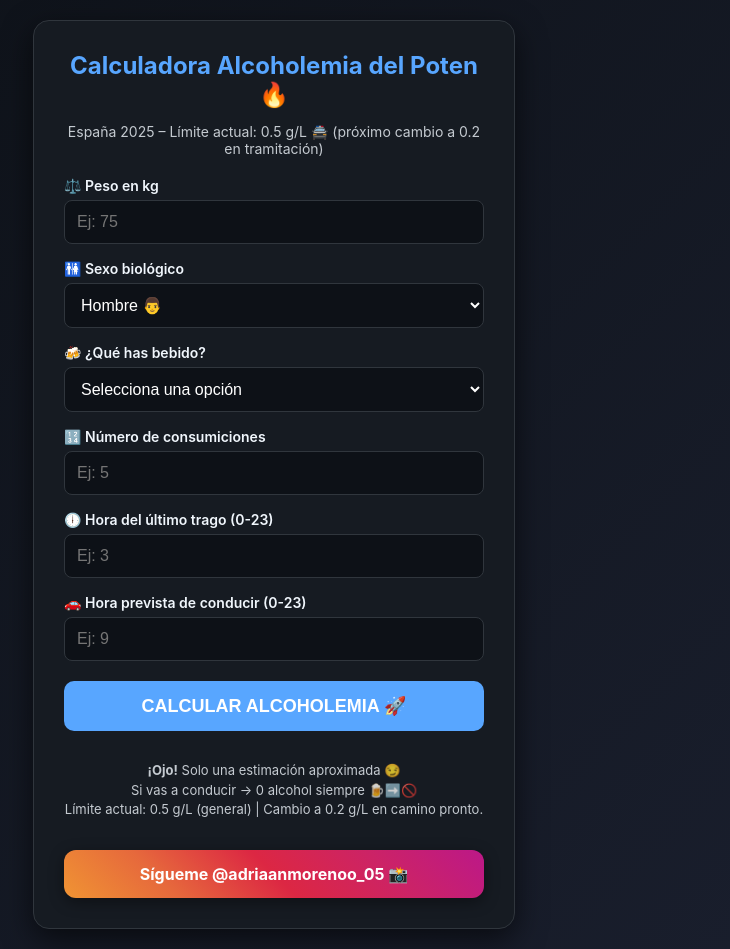
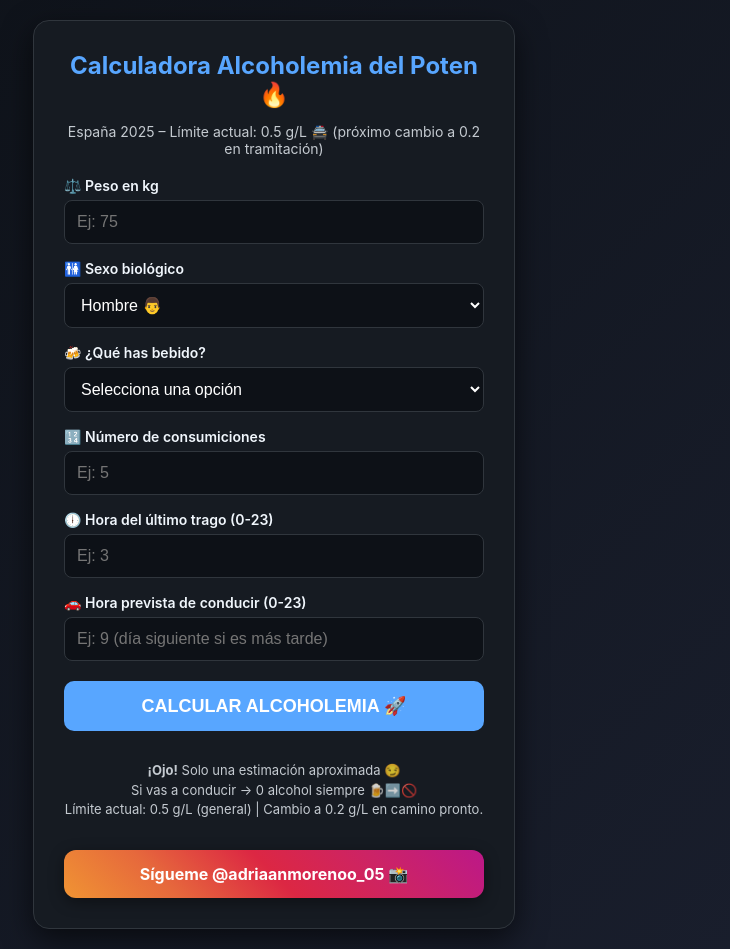
Before and after one commit to Adrianmoreno2005/alcohol, a plain HTML site: page index.html in a window 1280 px wide. Shown: the whole page, without its empty margins (366-1096 px from the left). Drawn offline with Linux system fonts and the light colour scheme.

Commit message:
Update index.html

```diff
--- a/index.html
+++ b/index.html
@@ -4,6 +4,8 @@
     <meta charset="UTF-8">
     <meta name="viewport" content="width=device-width, initial-scale=1.0">
     <title>Calculadora Alcoholemia España 2025 🔥</title>
+    <!-- Favicon añadido -->
+    <link rel="icon" href="https://raw.githubusercontent.com/Adrianmoreno2005/alcohol/main/foto.png" type="image/png">
     <style>
         :root {
             --bg: #0d1117;
@@ -152,7 +154,7 @@
             <input type="number" id="hora_ultima" min="0" max="23" required placeholder="Ej: 3">
 
             <label>🚗 Hora prevista de conducir (0-23)</label>
-            <input type="number" id="hora_conduccion" min="0" max="23" required placeholder="Ej: 9">
+            <input type="number" id="hora_conduccion" min="0" max="23" required placeholder="Ej: 9 (día siguiente si es más tarde)">
 
             <button type="submit">CALCULAR ALCOHOLEMIA 🚀</button>
         </form>
```
